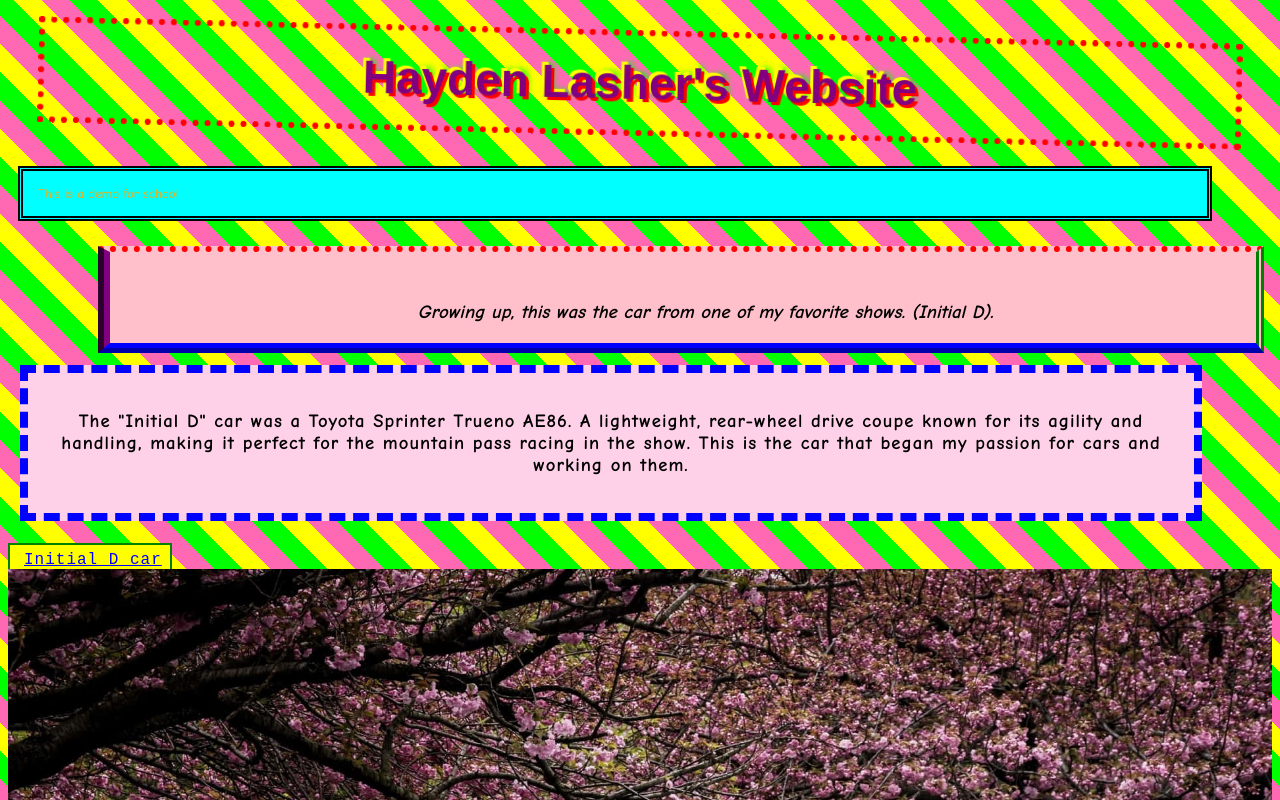
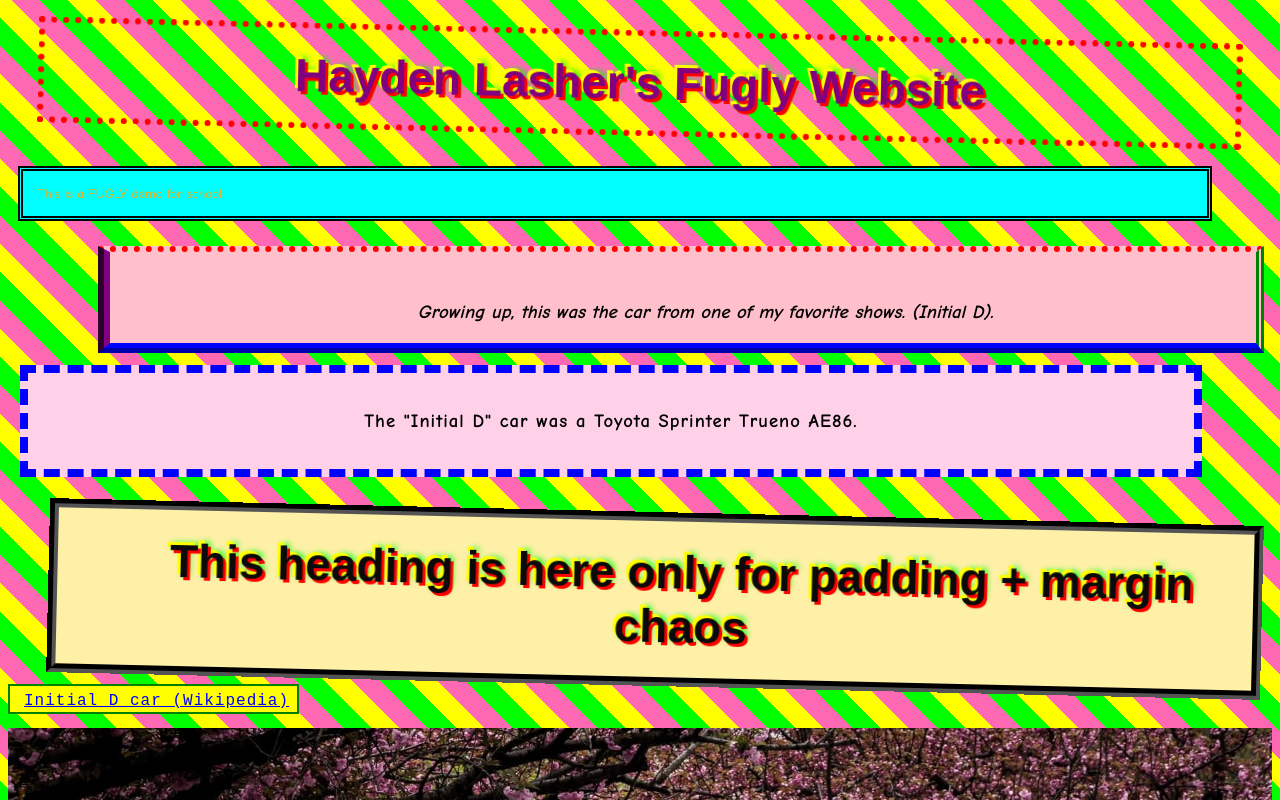
Before and after one commit to haydenlasher123-pixel/MyFirstWebpage, a plain HTML site: page index.html in a window 1280 px wide. Shown: the top 800 px of the page. Drawn offline with Linux system fonts and the light colour scheme.

Commit message:
fugly-name
Added fugly name a couple times.

```diff
--- a/index.html
+++ b/index.html
@@ -1,19 +1,27 @@
-<DOCTYPE html>
+<!DOCTYPE html>
 <html>
-<link href="style.css" rel="stylesheet" type="text/css">
+<head>
+  <title>Hayden Lasher's FUGLY Website</title>
+  <link rel="stylesheet" href="style.css">
+</head>
 <body>
-<h2>Hayden Lasher's Website</h2>
-<p>This is a demo for school</p>
+  <h2>Hayden Lasher's Fugly Website</h2>
+  <p>This is a FUGLY demo for school</p>
+  <div id="one">
+    <h3>Growing up, this was the car from one of my favorite shows. (Initial D).</h3>
+  </div>
 
-<div id="one">
-<h3> Growing up, this was the car from one of my favorite shows. (Initial D). </h3>
-</div>
+  <div id="two">
+    <h3>The "Initial D" car was a Toyota Sprinter Trueno AE86.</h3>
+  </div>
 
-<div id="two">
-<h3> The "Initial D" car was a Toyota Sprinter Trueno AE86. A lightweight, rear-wheel drive coupe known for its agility and handling, making it perfect for the mountain pass racing in the show. This is the car that began my passion for cars and working on them.</h3>
-</div>
+  <h2 id="extra">This heading is here only for padding + margin chaos</h2>
 
-<a href="https://en.wikipedia.org/wiki/Toyota_AE86">Initial D car</a>
-<img src="picture1.jpg" alt="Toyota AE86" width="100%">
+  <a href="https://en.wikipedia.org/wiki/Toyota_AE86">Initial D car (Wikipedia)</a>
+  <br><br>
+  <img src="picture1.jpg" alt="Toyota AE86" width="100%">
+
+  <br><br>
+  <a href="chaos.html">Go to Chaotic Columns Page →</a>
 </body>
 </html>
```
